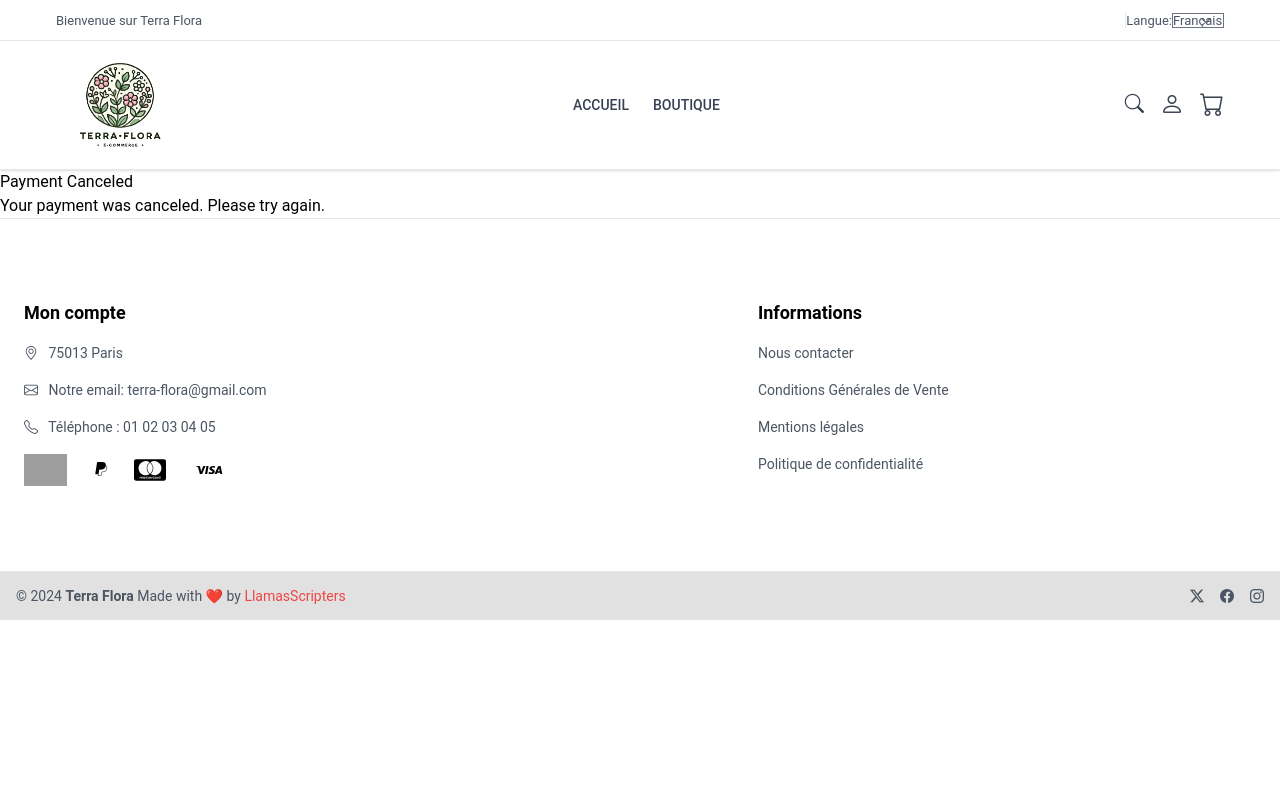
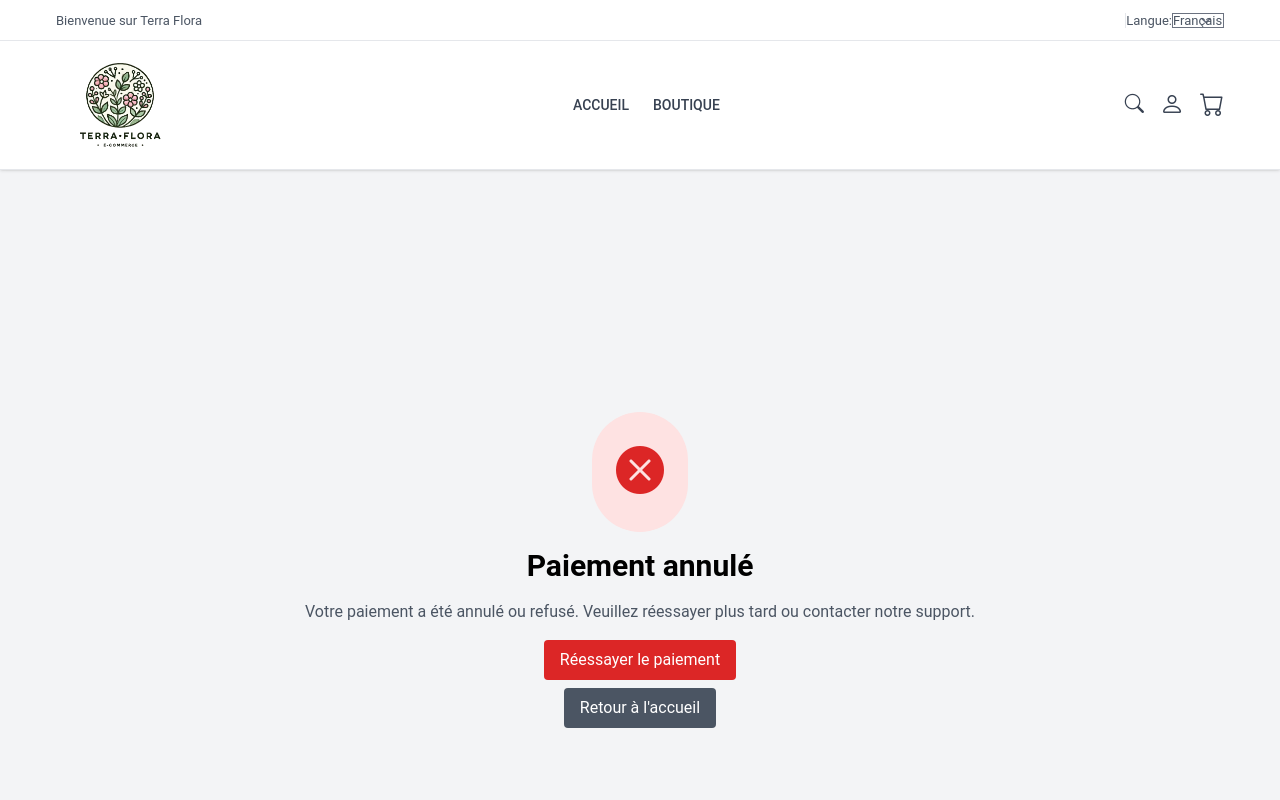
Before and after one commit to HardWareHouse/TerraFlora, a Vue app in the folder client/: page /cancel in a window 1280 px wide. Shown: the top 800 px of the page. Built offline with nearby package versions, Linux system fonts and the light colour scheme; grey boxes are pictures that could not be loaded; a web font is replaced by a local one.

Commit message:
personnalisation page paiement annulé/refusé

```diff
--- a/client/src/components/stripePayment/cancel.vue
+++ b/client/src/components/stripePayment/cancel.vue
@@ -1,7 +1,12 @@
 <template>
-  <div>
-    <h1>Payment Canceled</h1>
-    <p>Your payment was canceled. Please try again.</p>
+  <div class="flex flex-col items-center justify-center min-h-screen text-center bg-gray-100">
+    <div class="bg-red-100 text-red-600 p-6 rounded-full mb-4">
+      <i class="bi bi-x-circle-fill" style="font-size: 3rem;"></i>
+    </div>
+    <h1 class="text-3xl font-bold mb-4">Paiement annulé</h1>
+    <p class="text-gray-600 mb-4">Votre paiement a été annulé ou refusé. Veuillez réessayer plus tard ou contacter notre support.</p>
+    <router-link to="/basket" class="px-4 py-2 bg-red-600 text-white rounded">Réessayer le paiement</router-link>
+    <router-link to="/" class="px-4 py-2 bg-gray-600 text-white rounded mt-2">Retour à l'accueil</router-link>
   </div>
 </template>
 
```
